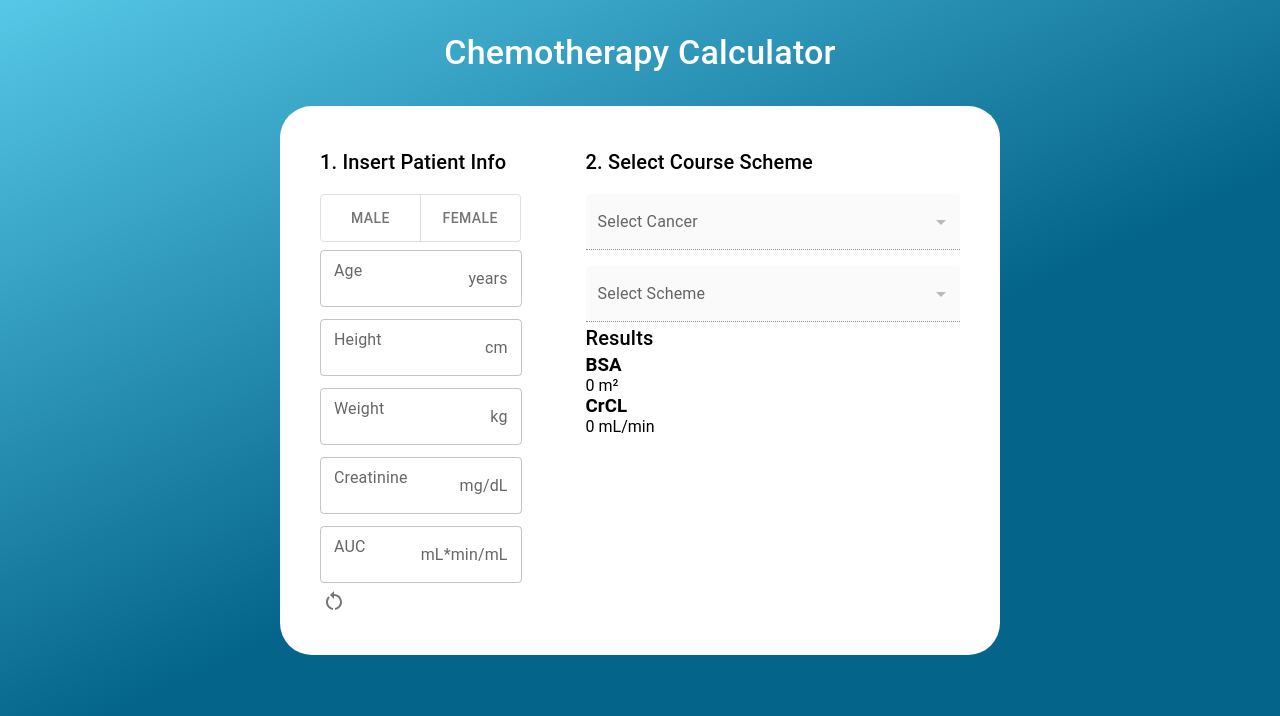
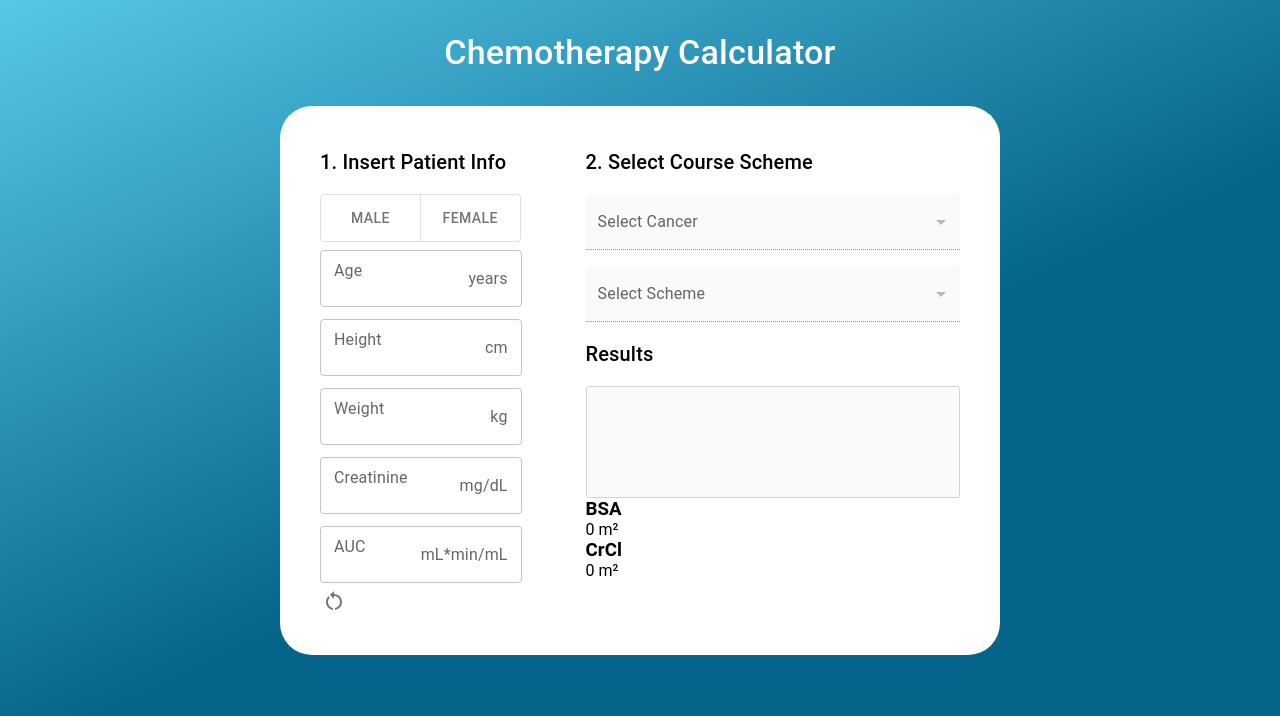
Before and after one commit to iurisilvestre/chemotherapy-calculator, a React (Create React App) app: page / in a window 1280 px wide. Shown: the top 716 px of the page. Built offline with nearby package versions, Linux system fonts and the light colour scheme.

Commit message:
styling the results box and creating otherresults component

```diff
--- /dev/null
+++ b/src/components/OtherResult.jsx
@@ -0,0 +1,10 @@
+import { makeStyles } from "@mui/styles";
+
+export default function OtherResult(props) {
+  return (
+    <div>
+      <h3>{props.name}</h3>
+      <p>{props.bsaValue || 0} m²</p>
+    </div>
+  );
+}
--- a/src/layouts/Results/Results.js
+++ b/src/layouts/Results/Results.js
@@ -1,19 +1,40 @@
+import OtherResult from "../../components/OtherResult";
+
 //MUI
 import Typography from "@mui/material/Typography";
+import { makeStyles } from "@mui/styles";
+
+const useStyles = makeStyles({
+  typography: {
+    margin: "1rem 0",
+  },
+  resultBox: {
+    width: "100%",
+    height: "7rem",
+    backgroundColor: "#fafafa",
+    borderRadius: "0.2rem",
+    border: "1px solid lightgrey",
+    padding: "0.8rem",
+  },
+});
 
 export default function Results(props) {
+  const classes = useStyles();
+
   return (
     <div className="results">
-      <Typography variant="h6">Results</Typography>
-      {props.carboplatinValue && <p>Carboplatin: {props.carboplatinValue}</p>}
-      {props.doseValue &&
-        props.doseValue.map((item, index) => (
-          <p key={index}>{`${item.drug} ${item.dose}`}</p>
-        ))}
-      <h3>BSA</h3>
-      <p>{props.bsaValue || 0} m²</p>
-      <h3>CrCL</h3>
-      <p>{props.crclValue || 0} mL/min</p>
+      <Typography variant="h6" className={classes.typography}>
+        Results
+      </Typography>
+      <div className={classes.resultBox}>
+        {props.carboplatinValue && <p>Carboplatin: {props.carboplatinValue}</p>}
+        {props.doseValue &&
+          props.doseValue.map((item, index) => (
+            <p key={index}>{`${item.drug}: ${item.dose} mg`}</p>
+          ))}
+      </div>
+      <OtherResult bsaValue={props.bsaValue} name={"BSA"} />
+      <OtherResult bsaValue={props.crclValue} name={"CrCl"} />
     </div>
   );
 }
```
